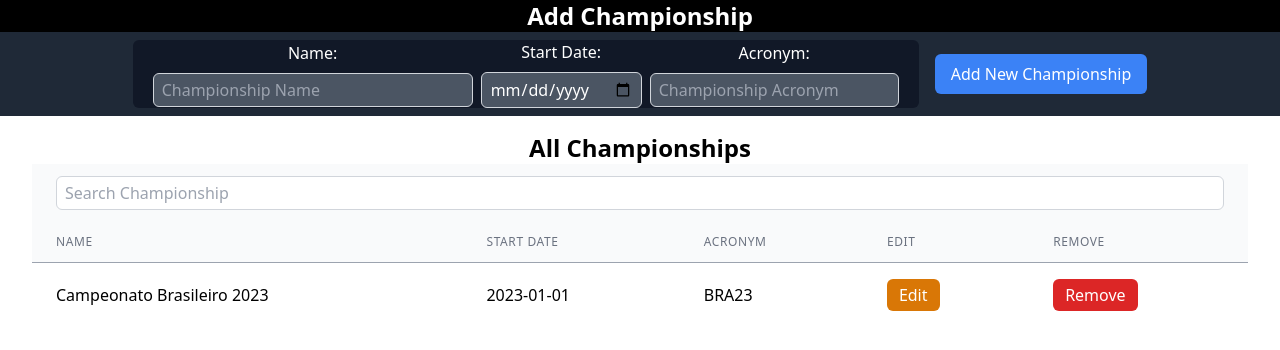
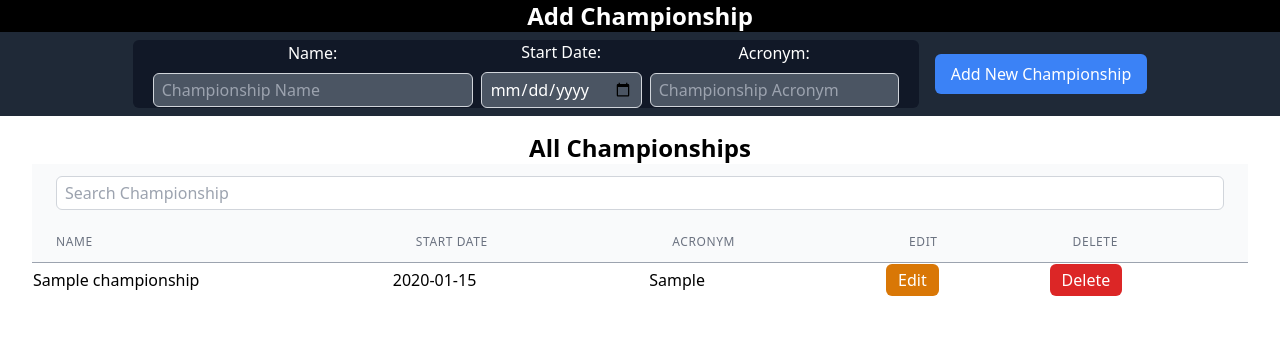
Before and after one commit to anibalvenn/manager_v3, a Flask app: page / in a window 1280 px wide. Shown: the part 64-414 px from the top of the page. Run offline with Flask 3, Linux system fonts and the light colour scheme; tables that the repository leaves empty hold one stand-in row (values such as "Sample post").

Commit message:
crud championship finalizado

```diff
--- a/app/routes/championship_routes.py
+++ b/app/routes/championship_routes.py
@@ -27,6 +27,40 @@ def add_championship():
     return jsonify({'message': 'championship added successfully'}), 201
 
 # Add more routes for championship management as needed
+@championship_bp.route('/get_championships', methods=['GET'])
+def get_championships():
+    championships = Championship_Model.select_championship()
+    championship_data = [{'championshipID': champ.ChampionshipID, 'name': champ.name, 'start_date': champ.creation_date.strftime('%Y-%m-%d'), 'acronym': champ.acronym} for champ in championships]
+    return jsonify(championship_data)
+
+
+@championship_bp.route('/delete_championship/<int:championship_id>', methods=['DELETE'])
+def delete_championship(championship_id):
+    print(championship_id)
+    # Attempt to delete the championship with the provided ID from the database
+    if Championship_Model.delete_championship(championship_id):
+        return jsonify({'message': 'Championship removed successfully'}), 200
+    else:
+        return jsonify({'message': 'Failed to remove championship'}), 404
+
+@championship_bp.route('/update_championship/<int:championship_id>', methods=['POST'])
+def update_championship(championship_id):
+    data = request.json
+
+    # Extract data from the request
+    championship_name = data.get('name')
+    championship_acronym = data.get('acronym')
+    championship_creation_date_string = data.get('creation_date')
+    championship_creation_date = datetime.strptime(championship_creation_date_string, "%Y-%m-%d")
+
+
+    # Update the championship in the database
+    updated_championship = Championship_Model.update_championship(championship_id, name=championship_name, acronym=championship_acronym, creation_date=championship_creation_date)
+
+    if updated_championship:
+        return jsonify({'message': 'Championship updated successfully'}), 200
+    else:
+        return jsonify({'error': 'Failed to update championship'}), 400
 
 def init_routes(app):
     app.register_blueprint(championship_bp)
--- a/app/static/js/pages_scripts/championships.js
+++ b/app/static/js/pages_scripts/championships.js
@@ -1,32 +1,7 @@
 
 document.addEventListener('DOMContentLoaded', function () {
-  console.log("loaded")
 
-  // Function to toggle the visibility of modalEditChampionship
-  function showEditModal() {
-    const modalEditChampionship = document.getElementById('modalEditChampionship');
-    console.log('Toggling Edit Modal');
-    modalEditChampionship.classList.remove('hidden');
-  }
-  // Function to toggle the visibility of modalEditChampionship
-  function hideEditModal() {
-    const modalEditChampionship = document.getElementById('modalEditChampionship');
-    console.log('Toggling Edit Modal');
-    modalEditChampionship.classList.add('hidden');
-  }
 
-  // Function to toggle the visibility of modalRemoveChampionship
-  function showRemoveModal() {
-    const modalRemoveChampionship = document.getElementById('modalRemoveChampionship');
-    console.log('Toggling Remove Modal');
-    modalRemoveChampionship.classList.remove('hidden');
-  }
-  // Function to toggle the visibility of modalRemoveChampionship
-  function hideRemoveModal() {
-    const modalRemoveChampionship = document.getElementById('modalRemoveChampionship');
-    console.log('Toggling Remove Modal');
-    modalRemoveChampionship.classList.add('hidden');
-  }
 
   // Event listener for the "Edit" button
   const editButtons = document.querySelectorAll('.edit-button');
@@ -68,7 +43,7 @@ document.addEventListener('DOMContentLoaded', function () {
     const championshipAcronym = document.getElementById('inputChampionshipAcronym').value;
 
     // Check if all fields are filled
-    if (championshipName.trim() && championshipStart.trim()&& championshipAcronym.trim()) {
+    if (championshipName.trim() && championshipStart.trim() && championshipAcronym.trim()) {
       // Parse and format birthdate
       const championshipBirth = formatDate(new Date(championshipStart));
 
@@ -106,9 +81,209 @@ document.addEventListener('DOMContentLoaded', function () {
   });
 });
 
+
+
+document.addEventListener('DOMContentLoaded', function () {
+  const btnRemoveChampionship = document.getElementById('btnRemoveChampionship');
+
+  const championshipTableBody = document.getElementById('championshipTableBody');
+
+  // Function to generate table rows for championship data
+  function createChampionshipRow(championship) {
+    console.log(championship)
+    const row = document.createElement('tr');
+    row.id = championship.championshipID; // Set the id of the row to championship acronym
+
+    // Create and append table cells for each championship property
+    const nameCell = document.createElement('td');
+    nameCell.textContent = championship.name;
+    row.appendChild(nameCell);
+
+    const startDateCell = document.createElement('td');
+    startDateCell.textContent = championship.start_date;
+    row.appendChild(startDateCell);
+
+    const acronymCell = document.createElement('td');
+    acronymCell.textContent = championship.acronym;
+    row.appendChild(acronymCell);
+
+    const editCell = document.createElement('td');
+    const editButton = document.createElement('button');
+    editButton.textContent = 'Edit';
+    editButton.className = 'bg-yellow-600 text-white hover:bg-yellow-900 px-3 py-1 rounded-md edit-button';
+    editButton.addEventListener('click', () => {
+      // Get the championship data from the row
+      const championshipName = row.cells[0].textContent.trim();
+      const championshipStart = row.cells[1].textContent.trim();
+      const championshipAcronym = row.cells[2].textContent.trim();
+
+      // Fill the form fields with the championship data
+      document.getElementById('editChampionshipName').value = championshipName;
+      document.getElementById('editChampionshipStart').value = championshipStart;
+      document.getElementById('editChampionshipAcronym').value = championshipAcronym;
+
+      const modalEditChampionship = document.getElementById('modalEditChampionship');
+
+      modalEditChampionship.setAttribute('data-championship-id', championship.championshipID);
+
+      showEditModal()
+
+    })
+    editCell.appendChild(editButton);
+    row.appendChild(editCell);
+
+    const removeCell = document.createElement('td');
+    const removeButton = document.createElement('button');
+
+    removeButton.textContent = 'Delete';
+    removeButton.className = 'bg-red-600 text-white hover:bg-red-900 px-3 py-1 rounded-md remove-button';
+    removeButton.addEventListener('click', () => {
+      const spanRemoveChampionship = document.getElementById('spanRemoveChampionship');
+      spanRemoveChampionship.textContent = championship.name;
+
+      const modalRemoveChampionship = document.getElementById('modalRemoveChampionship');
+      modalRemoveChampionship.setAttribute('data-championship-id', championship.championshipID);
+
+      // Add event listener to the "Delete" button
+      btnRemoveChampionship.addEventListener('click', handleDeleteChampionship);
+
+      showRemoveModal();
+    });
+
+    removeCell.appendChild(removeButton);
+    row.appendChild(removeCell);
+
+    return row;
+  }
+
+  // Function to render championship data in the table
+  function renderChampionships(championships) {
+    // Clear existing table rows
+    championshipTableBody.innerHTML = '';
+
+    // Generate table rows for each championship and append to table body
+    championships.forEach(championship => {
+      const row = createChampionshipRow(championship);
+      championshipTableBody.appendChild(row);
+    });
+  }
+
+  // Fetch championship data from the server
+  fetch('/get_championships')
+    .then(response => response.json())
+    .then(data => {
+      renderChampionships(data); // Render fetched data in the table
+    })
+    .catch(error => {
+      console.error('Error fetching championship data:', error);
+    });
+
+
+    const formEditChampionship = document.getElementById('formEditChampionship');
+
+    formEditChampionship.addEventListener('submit', function (event) {
+      event.preventDefault();
+
+      // Get the championship ID from the modal attribute
+      const championshipId = document.getElementById('modalEditChampionship').getAttribute('data-championship-id');
+
+      // Get the values from the form fields
+      const championshipName = document.getElementById('editChampionshipName').value;
+      const championshipStart = document.getElementById('editChampionshipStart').value;
+      const championshipAcronym = document.getElementById('editChampionshipAcronym').value;
+
+      // Send an HTTP POST request to the backend to update the championship
+      fetch(`/update_championship/${championshipId}`, {
+        method: 'POST',
+        headers: {
+          'Content-Type': 'application/json'
+        },
+        body: JSON.stringify({
+          name: championshipName,
+          acronym: championshipAcronym,
+          creation_date: championshipStart // Assuming the creation date is also being updated
+        })
+      })
+        .then(response => {
+          if (response.ok) {
+            alert('Championship updated successfully');
+            // Close the modal after successful update
+            hideEditModal();
+          } else {
+            throw new Error('Failed to update championship');
+          }
+        })
+        .catch(error => {
+          console.error('Error:', error);
+          alert('Failed to update championship');
+        });
+    });
+
+});
+
+
 function formatDate(date) {
   const year = date.getFullYear();
   const month = String(date.getMonth() + 1).padStart(2, '0');
   const day = String(date.getDate()).padStart(2, '0');
   return `${year}-${month}-${day}`;
 }
+// Function to toggle the visibility of modalEditChampionship
+function showEditModal() {
+  const modalEditChampionship = document.getElementById('modalEditChampionship');
+  modalEditChampionship.classList.remove('hidden');
+}
+// Function to toggle the visibility of modalEditChampionship
+function hideEditModal() {
+  const modalEditChampionship = document.getElementById('modalEditChampionship');
+  modalEditChampionship.classList.add('hidden');
+}
+
+// Function to toggle the visibility of modalRemoveChampionship
+function showRemoveModal() {
+  const modalRemoveChampionship = document.getElementById('modalRemoveChampionship');
+  modalRemoveChampionship.classList.remove('hidden');
+}
+// Function to toggle the visibility of modalRemoveChampionship
+function hideRemoveModal() {
+  const modalRemoveChampionship = document.getElementById('modalRemoveChampionship');
+  modalRemoveChampionship.classList.add('hidden');
+}
+
+function deleteChampionship(rowID) {
+  const championshipId = rowID; // Get the championship ID from the row id
+  // Send an HTTP DELETE request to the backend to delete the championship
+  fetch(`/delete_championship/${championshipId}`, {
+    method: 'DELETE'
+  })
+    .then(response => {
+      if (response.ok) {
+        alert('Championship removed successfully');
+        // Find the row with the matching ID and remove it
+        const rowToRemove = document.getElementById(championshipId);
+        if (rowToRemove) {
+          rowToRemove.remove();
+        } else {
+          throw new Error('Row not found');
+        }
+      } else {
+        throw new Error('Failed to remove championship');
+      }
+    })
+    .catch(error => {
+      console.error('Error:', error);
+      alert('Failed to remove championship');
+    });
+}
+
+function handleDeleteChampionship() {
+  const btnRemoveChampionship = document.getElementById('btnRemoveChampionship');
+
+  const modalRemoveChampionship = document.getElementById('modalRemoveChampionship');
+  const championshipId = modalRemoveChampionship.getAttribute('data-championship-id');
+  deleteChampionship(championshipId);
+  hideRemoveModal();
+
+  // Remove event listener from the "Delete" button
+  btnRemoveChampionship.removeEventListener('click', handleDeleteChampionship);
+}
--- a/app/templates/championships.html
+++ b/app/templates/championships.html
@@ -31,18 +31,19 @@
             class="border border-gray-300 bg-gray-600 text-white w-80 px-2 py-1 rounded-md">
         </div>
         <div id="divInputChampionshipStart" class="flex flex-col items-center space-y-2">
-          <label for="inputChampionshipStart"  class="text-white">Start Date:</label>
+          <label for="inputChampionshipStart" class="text-white">Start Date:</label>
           <input id="inputChampionshipStart" type="date" placeholder="Championship Start"
             class="border border-gray-300 bg-gray-600 text-white px-2 py-1 rounded-md">
         </div>
 
         <div id="divInputChampionshipAcronym" class="flex flex-col items-center space-y-2">
-          <label for="inputChampionshipAcronym"  class="text-white">Acronym:</label>
+          <label for="inputChampionshipAcronym" class="text-white">Acronym:</label>
           <input id="inputChampionshipAcronym" type="text" placeholder="Championship Acronym"
             class="border border-gray-300 px-2 py-1 rounded-md bg-gray-600 text-white">
         </div>
       </form>
-      <button id="btnAddNewChampionship" class="px-4 py-2 bg-blue-500 text-white rounded-md">Add New Championship</button>
+      <button id="btnAddNewChampionship" class="px-4 py-2 bg-blue-500 text-white rounded-md">Add New
+        Championship</button>
 
     </div>
   </div>
@@ -52,35 +53,30 @@
   <!-- Container for centering and adding lateral padding -->
   <div class="max-w-7xl mx-auto px-4 sm:px-6 lg:px-8">
     <div id="selectChampionships" class="overflow-x-auto">
-      <table class="min-w-full divide-y divide-gray-400">
+      <table id="championshipTable" class="min-w-full divide-y divide-gray-400">
         <thead class="bg-gray-50">
           <tr>
             <th colspan="6" class="px-6 py-3">
               <!-- Search input -->
-              <input id="championshipSearch" type="text" placeholder="Search Championship" class="border border-gray-300 px-2 py-1 rounded-md w-full">
+              <input id="championshipSearch" type="text" placeholder="Search Championship"
+                class="border border-gray-300 px-2 py-1 rounded-md w-full">
             </th>
           </tr>
           <tr>
-            <th scope="col" class="px-6 py-3 text-left text-xs font-medium text-gray-500 uppercase tracking-wider">Name</th>
-            <th scope="col" class="px-6 py-3 text-left text-xs font-medium text-gray-500 uppercase tracking-wider">Start Date</th>
-            <th scope="col" class="px-6 py-3 text-left text-xs font-medium text-gray-500 uppercase tracking-wider">Acronym</th>
-            <th scope="col" class="px-6 py-3 text-left text-xs font-medium text-gray-500 uppercase tracking-wider">Edit</th>
-            <th scope="col" class="px-6 py-3 text-left text-xs font-medium text-gray-500 uppercase tracking-wider">Remove</th>
+            <th scope="col" class="px-6 py-3 text-left text-xs font-medium text-gray-500 uppercase tracking-wider">Name
+            </th>
+            <th scope="col" class="px-6 py-3 text-left text-xs font-medium text-gray-500 uppercase tracking-wider">Start
+              Date</th>
+            <th scope="col" class="px-6 py-3 text-left text-xs font-medium text-gray-500 uppercase tracking-wider">
+              Acronym</th>
+            <th scope="col" class="px-6 py-3 text-left text-xs font-medium text-gray-500 uppercase tracking-wider">Edit
+            </th>
+            <th scope="col" class="px-6 py-3 text-left text-xs font-medium text-gray-500 uppercase tracking-wider">
+              Delete</th>
           </tr>
         </thead>
-        <tbody class="bg-white divide-y divide-gray-200">
-          <!-- Placeholder Championship row, replace with actual Championship data -->
-          <tr>
-            <td class="px-6 py-4 whitespace-nowrap">Campeonato Brasileiro 2023</td>
-            <td class="px-6 py-4 whitespace-nowrap">2023-01-01</td>
-            <td class="px-6 py-4 whitespace-nowrap">BRA23</td>
-            <td class="px-6 py-4 whitespace-nowrap">
-              <button class="bg-yellow-600 text-white hover:bg-yellow-900 px-3 py-1 rounded-md edit-button">Edit</button>
-            </td>
-            <td class="px-6 py-4 whitespace-nowrap">
-              <button class="bg-red-600 text-white hover:bg-red-900 px-3 py-1 rounded-md remove-button">Remove</button>
-            </td>
-          </tr>
+        <tbody id="championshipTableBody" class="bg-white divide-y divide-gray-200">
+
           <!-- Additional Championship rows go here -->
         </tbody>
       </table>
@@ -89,27 +85,39 @@
   </div>
 
 
+<!-- Modal for editing championship -->
+<div id="modalEditChampionship" class="fixed z-10 inset-0 overflow-y-auto hidden">
+  <div class="flex items-center justify-center min-h-screen">
+    <div class="bg-white rounded-lg shadow-xl p-6 bg-blue-100 relative">
+      <!-- Close button -->
+      <button id="closeModalEditChampionship" class="absolute top-0 right-0 p-2 text-white bg-red-500 hover:bg-red-600 rounded-full">
+        <svg xmlns="http://www.w3.org/2000/svg" class="h-6 w-6" fill="none" viewBox="0 0 24 24" stroke="currentColor">
+          <path stroke-linecap="round" stroke-linejoin="round" stroke-width="2" d="M6 18L18 6M6 6l12 12" />
+        </svg>
+      </button>
 
-  <!-- the modal below shall be displayed when the user clicks "edit", and display the info of the Championship whose line was clicked -->
-  <div id="modalEditChampionship" class="fixed z-10 inset-0 overflow-y-auto hidden ">
-    <div class="flex items-center justify-center min-h-screen ">
-      <div class="bg-white rounded-lg shadow-xl p-6 bg-blue-100">
-        <button id="closeModalEditChampionship"
-          class="absolute top-0 right-0 p-2 text-gray-500 hover:text-gray-700">X</button>
-        <form id="formEditChampionship" action="" class="flex flex-col space-y-4">
-          <input id="editChampionshipName" type="text" placeholder="Championship Name"
-            class="border border-gray-300 px-4 py-2 rounded-md">
-          <input id="editChampionshipStart" type="text" placeholder="Championship Start Date"
-            class="border border-gray-300 px-4 py-2 rounded-md">
+      <!-- Edit championship form -->
+      <form id="formEditChampionship" action="" class="flex flex-col space-y-4">
+        <!-- Championship Name -->
+        <label for="editChampionshipName">Championship Name:</label>
+        <input id="editChampionshipName" type="text" placeholder="Championship Name" class="border border-gray-300 px-4 py-2 rounded-md">
 
-          <input id="editChampionshipAcronym" type="text" placeholder="Championship Acronym"
-            class="border border-gray-300 px-4 py-2 rounded-md">
-          <button type="submit" class="bg-blue-500 hover:bg-blue-600 text-white px-6 py-2 rounded-md">Save
-            Changes</button>
-        </form>
-      </div>
+        <!-- Start Date -->
+        <label for="editChampionshipStart">Start Date:</label>
+        <input id="editChampionshipStart" type="text" placeholder="Championship Start Date" class="border border-gray-300 px-4 py-2 rounded-md">
+
+        <!-- Acronym -->
+        <label for="editChampionshipAcronym">Championship Acronym:</label>
+        <input id="editChampionshipAcronym" type="text" placeholder="Championship Acronym" class="border border-gray-300 px-4 py-2 rounded-md">
+
+        <!-- Save Changes Button -->
+        <button type="submit" class="bg-blue-500 hover:bg-blue-600 text-white px-6 py-2 rounded-md">Save Changes</button>
+      </form>
     </div>
   </div>
+</div>
+
+
 
   <!--
     conversely, the modal below shall display when Championships clicks on remove and display
@@ -120,13 +128,13 @@
     <div class="flex items-center justify-center min-h-screen">
       <div class="bg-white rounded-lg shadow-xl p-6 bg-blue-100">
         <div class="flex flex-col items-center">
-          <p id="pRemoveChampionship" class="mb-4 text-lg">Are you sure you want to remove <span id="spanRemoveChampionship"
-              class="font-bold">[Championship Name]</span> from the database?</p>
+          <p id="pRemoveChampionship" class="mb-4 text-lg">Are you sure you want to remove <span
+              id="spanRemoveChampionship" class="font-bold">[Championship Name]</span> from the database?</p>
           <div class="flex space-x-4">
             <button id="closemodalRemoveChampionship"
               class="bg-gray-300 hover:bg-gray-400 px-4 py-2 rounded-md">Cancel</button>
             <button id="btnRemoveChampionship"
-              class="bg-red-500 hover:bg-red-600 text-white px-4 py-2 rounded-md">Remove</button>
+              class="bg-red-500 hover:bg-red-600 text-white px-4 py-2 rounded-md">Delete</button>
           </div>
         </div>
       </div>
```
